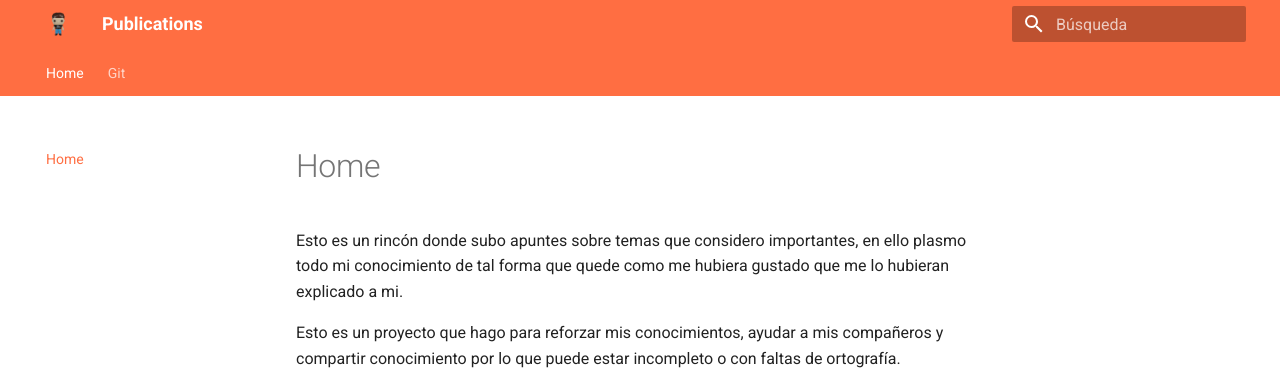
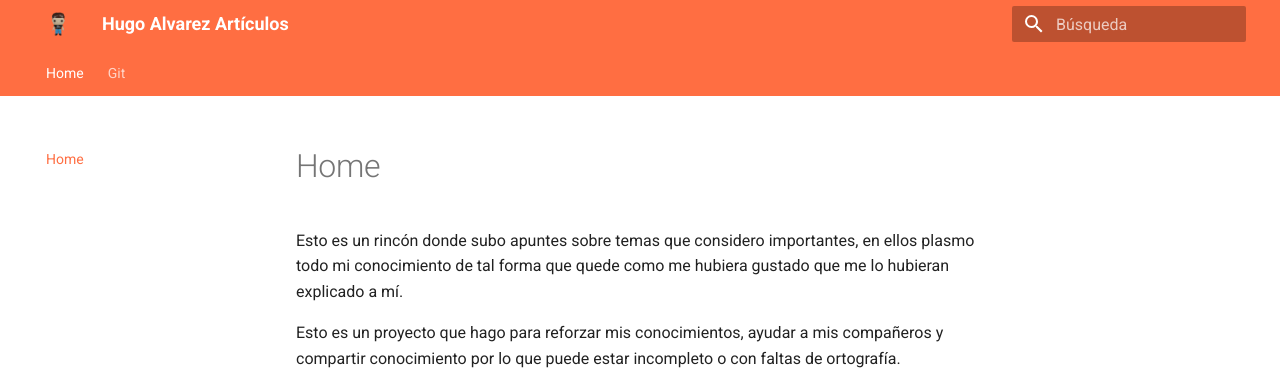
Before and after one commit to HugoAlvarezAjenjoDocs/Minidocs, an MkDocs documentation site: the page built from docs/index.md, in a window 1280 px wide. Shown: the top 377 px of the page. Built offline with MkDocs 1.6.1 and Material for MkDocs 9.7.7, drawn with Linux system fonts in a browser that asks for light colours.

```diff
--- a/docs/index.md
+++ b/docs/index.md
@@ -1,6 +1,6 @@
 # Home
 
-Esto es un rincón donde subo apuntes sobre temas que considero importantes, en ello plasmo todo mi conocimiento de tal forma que quede como me hubiera gustado que me lo hubieran explicado a mi.
+Esto es un rincón donde subo apuntes sobre temas que considero importantes, en ellos plasmo todo mi conocimiento de tal forma que quede como me hubiera gustado que me lo hubieran explicado a mí.
 
 Esto es un proyecto que hago para reforzar mis conocimientos, ayudar a mis compañeros y compartir conocimiento por lo que puede estar incompleto o con faltas de ortografía.
 
--- a/mkdocs.yml
+++ b/mkdocs.yml
@@ -1,4 +1,4 @@
-site_name: Publications
+site_name: Hugo Alvarez Artículos
 
 docs_dir: "docs/"
 use_directory_urls: true
```
Also changed, not shown: README.md (added, +21 -0 lines).
